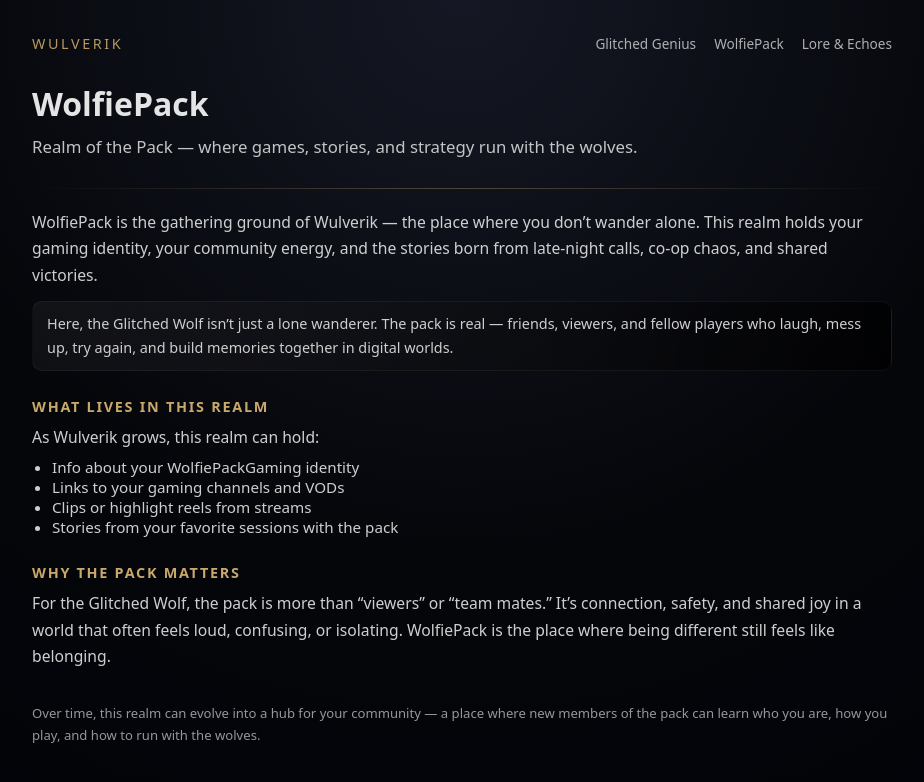
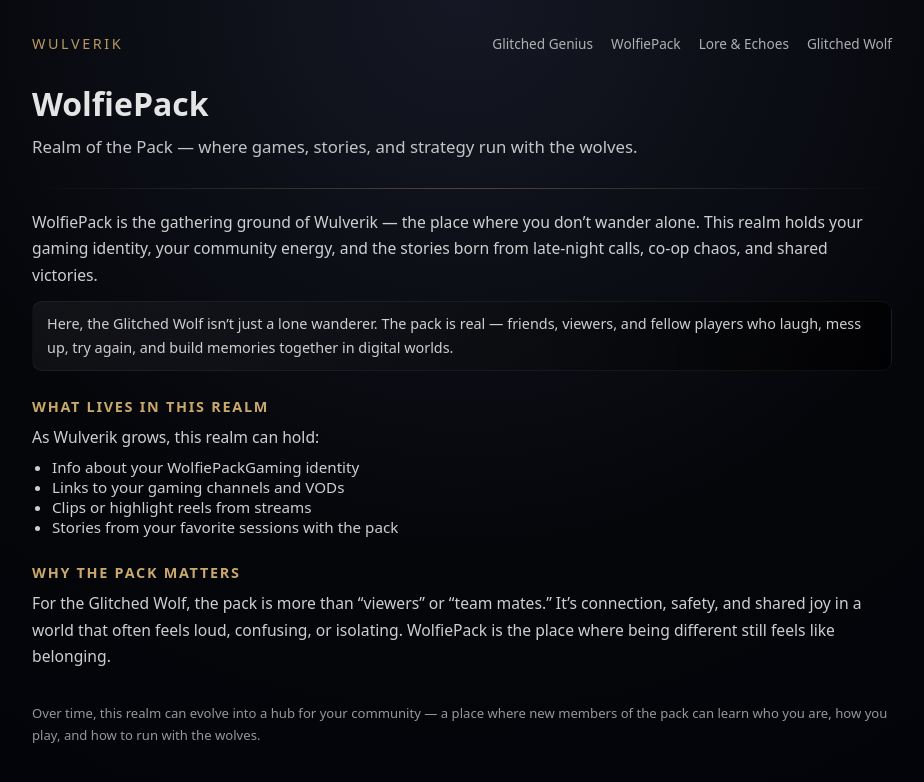
Before and after one commit to Wulverik/wulverik, a plain HTML site: page wolfiepack.html in a window 1280 px wide. Shown: the whole page, without its empty margins (178-1102 px from the left). Drawn offline with Linux system fonts and the light colour scheme.

Commit message:
Update wolfiepack.html

```diff
--- a/wolfiepack.html
+++ b/wolfiepack.html
@@ -139,7 +139,7 @@
 </head>
 <body>
     <main class="shell">
-  <header class="top-nav">
+ <header class="top-nav">
     <div class="brand">
         <a href="/index.html">WULVERIK</a>
     </div>
@@ -147,8 +147,10 @@
         <a href="/glitched-genius.html">Glitched Genius</a>
         <a href="/wolfiepack.html">WolfiePack</a>
         <a href="/lore-echoes.html">Lore &amp; Echoes</a>
+        <a href="/glitched-wolf.html">Glitched Wolf</a>
     </nav>
 </header>
+
 
 
 
```
